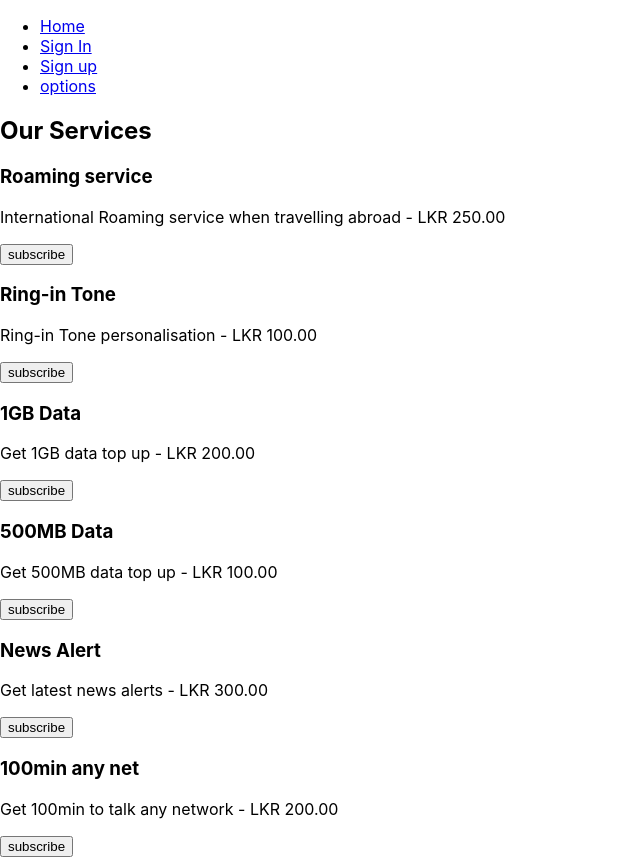
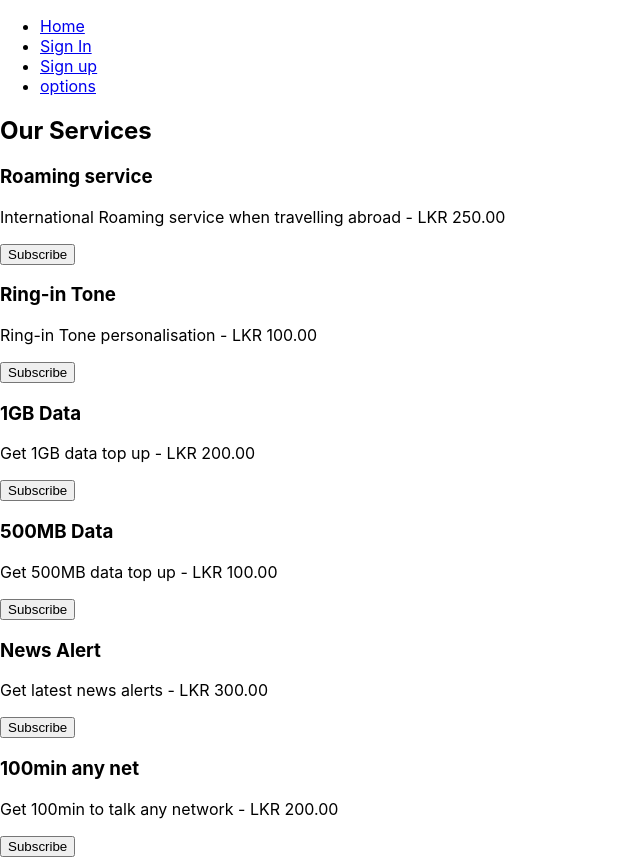
Before and after one commit to DarshanaBombuwala/sritel-web-portal, a React (Create React App) app in the folder front-end/sri_tel/: page /services in a window 1280 px wide. Shown: the whole page, without its empty margins (0-640 px from the left). Built offline with nearby package versions, Linux system fonts and the light colour scheme; no server answers.

Commit message:
Update service.jsx

```diff
--- a/front-end/sri_tel/src/layouts/servicesubcription/components/service.jsx
+++ b/front-end/sri_tel/src/layouts/servicesubcription/components/service.jsx
@@ -1,11 +1,24 @@
+import axios from 'axios';
 import React from 'react';
 
-const Service = ({ name, description, cost }) => {
+
+const Service = ({ sub, key, name, description, cost }) => {
+
+
+  const subscribe = async () => {
+    await axios.post(`http://localhost:8081/SUBSCRPTION_SERVICE/api/subscription/${sub?'deactivate':'activate'}/${key}`)
+      .then(response => {
+
+      })
+      .catch(error => {
+
+      })
+  }
   return (
     <div>
       <h3>{name}</h3>
       <p>{description} - {cost}</p>
-      <button>subscribe</button>
+      <button onClick={subscribe}>{sub?'Unsubscribe':'Subscribe'}</button>
     </div>
   );
 };
```
